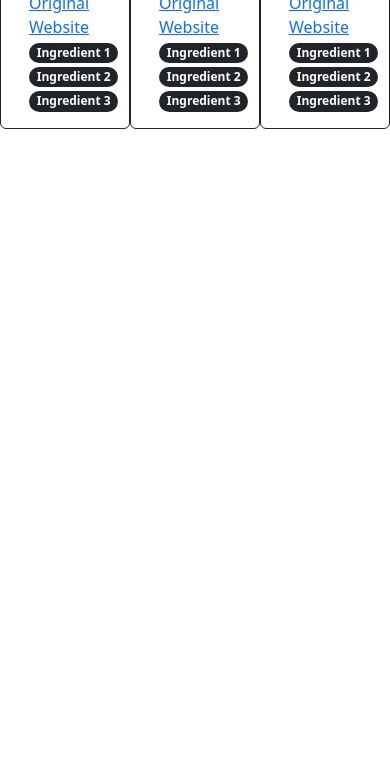
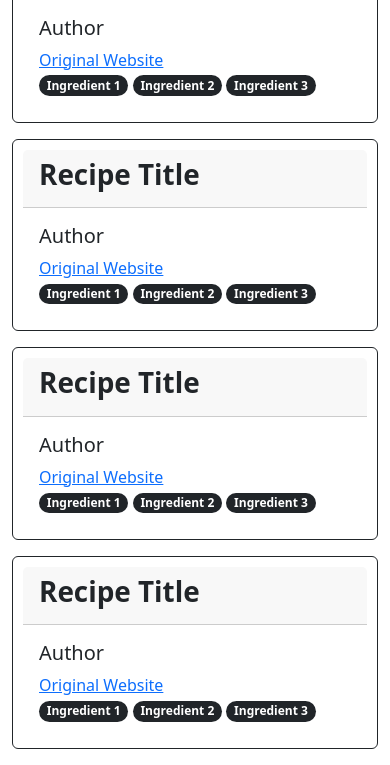
Before and after one commit to lauraa0055/cisc4900, a plain HTML site: page recipeIndex.html in a window 390 px wide. Shown: the part 613-1378 px from the top of the page. Before the commit the page ends 844 px from the top, so only its background shows below. Drawn offline with nearby package versions, Linux system fonts and the light colour scheme.

Commit message:
Made changes to recipeIndex.html and added media queries to recipe index page

```diff
--- a/css/recipeIndex.css
+++ b/css/recipeIndex.css
@@ -13,9 +13,44 @@
 }
 
 
-
 .btn{
 	width: 90%;
 	margin-top: 1rem;
 	margin-bottom: 3rem;
 }
+
+.card {
+	float: left;
+	width: 50%;
+	padding: 10px;
+	margin-left:15px;
+}
+
+.row:after {
+	content: "";
+	display: table;
+	clear: both;
+}
+
+@media only screen and (max-width: 1024px) {
+	.card{
+		width:49%;
+		margin-left:6px;
+	}
+
+}
+
+@media only screen and (max-width: 768px) {
+	.card {
+		width:48%;
+		margin-left:10px;
+	}
+
+}
+
+@media screen and (max-width: 600px) {
+	.card {
+		width: 100%;
+		margin-left:0px;
+	}
+}
--- a/recipeIndex.html
+++ b/recipeIndex.html
@@ -15,7 +15,8 @@
 		<button type = "btn-group" class="btn btn-outline-primary" onclick="homeButton()">Home</button>
 	</div>
 
-	<div id = "recipe-list" class = "row row-cols-3 row-cols-md-2 g-4">
+	<div id = "recipe-list" class = "row">
+		<div class="row-cols-3 row-cols-md-2 g-4">
 			<div class="card border-dark mb-3" style="max-width: 36rem;" onclick="recipePage()">
 				<div class="card-header">
 					<h1> <b>Recipe Title</b> </h1>
@@ -100,6 +101,8 @@
 					<span class="badge rounded-pill text-bg-dark">Ingredient 3</span>
 				</div>
 			</div>
+		</div>
+
 
 	</div>
 
```
Lines whose indentation alone changed are shown as unchanged.
